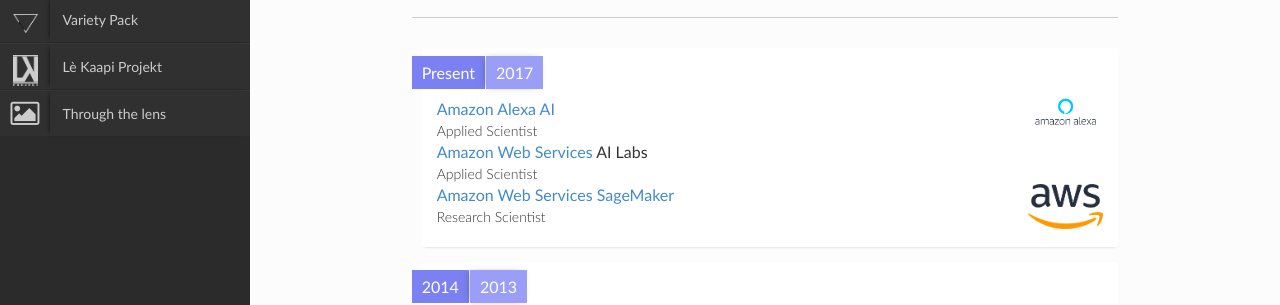
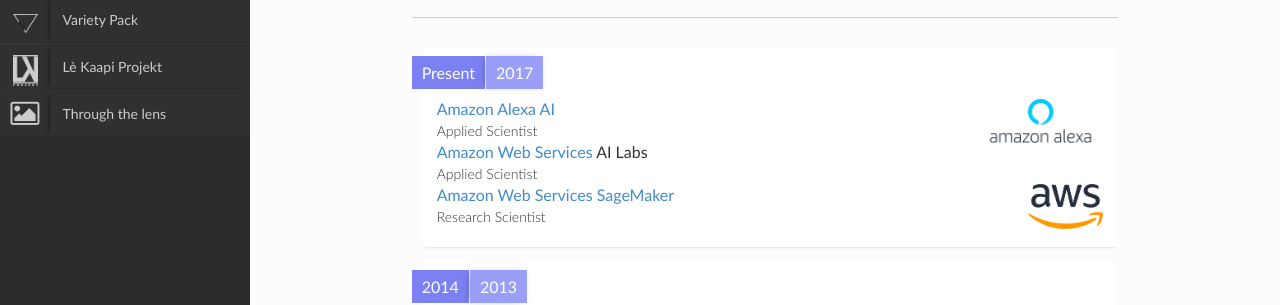
Before and after one commit to ragavvenkatesan/ragavvenkatesan.github.io, a Jekyll site: the page built from profile.html, in a window 1280 px wide. Shown: the part 668-973 px from the top of the page. Built offline with Jekyll 4.4.1, drawn with Linux system fonts in a browser that asks for light colours; nearby versions of some CDN libraries.

Commit message:
alexa logo size 125

```diff
--- a/profile.html
+++ b/profile.html
@@ -37,7 +37,7 @@
                             </div>
 
                             <div class="description">
-                                <img alt="image" src="img/alexa.png" width="75em" height="auto" align="right" class="img-responsive">
+                                <img alt="image" src="img/alexa.png" width="125em" height="auto" align="right" class="img-responsive">
                     			<p class="what"><a href="{{site.url}}/amazon.html">Amazon</a> <a href="https://developer.amazon.com/en-US/alexa">Alexa AI</a> </p>
                                 <p class="where">Applied Scientist<br></p>
                             </div>
```
